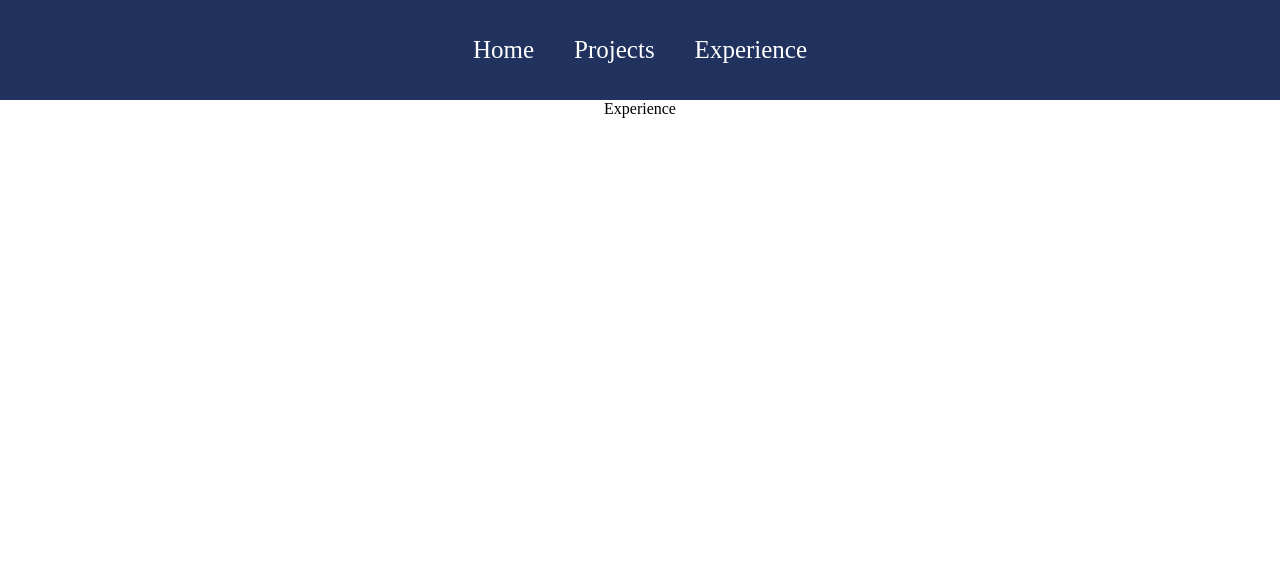
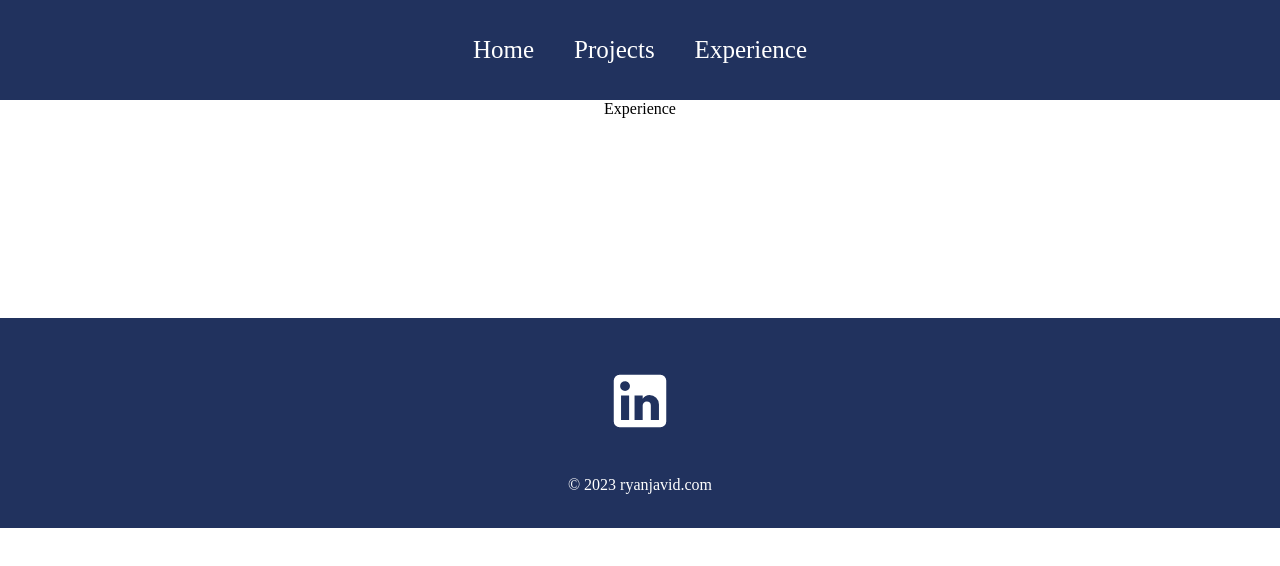
Before and after one commit to Ryan-Sadeghi-Javid/personal, a React (Create React App) app: page /experience in a window 1280 px wide. Shown: the top 566 px of the page. Built offline with nearby package versions, Linux system fonts and the light colour scheme.

Commit message:
Finished Footer

```diff
--- a/src/App.js
+++ b/src/App.js
@@ -4,6 +4,7 @@
 import Projects from "./pages/Projects";
 import Experience from "./pages/Experience";
 import Navbar from "./components/Navbar";
+import Footer from "./components/Footer";
 
 function App() {
   return (
@@ -15,6 +16,7 @@
           <Route path="/projects" element={<Projects />} />
           <Route path="/experience" element={<Experience />} />
         </Routes>
+        <Footer />
       </Router>
     </div>
   );
--- /dev/null
+++ b/src/components/Footer.js
@@ -0,0 +1,16 @@
+import React from 'react'
+import LinkedInIcon from "@material-ui/icons/LinkedIn";
+import "../styles/Footer.css"
+
+function Footer() {
+  return (
+    <div className="footer">
+        <div className="socialMedia">
+        <LinkedInIcon />
+        </div>
+        <p> &copy; 2023 ryanjavid.com</p>
+    </div>
+  )
+}
+
+export default Footer
--- /dev/null
+++ b/src/styles/Footer.css
@@ -0,0 +1,28 @@
+.footer {
+    width: 100%;
+    height: 200px;
+    background: #21325e;
+    display: flex;
+    justify-content: center;
+    align-items: center;
+    flex-direction: column;
+    padding-top: 10px;
+    margin-top: 200px;
+  }
+
+  .socialMedia svg {
+    color: white;
+    margin: 20px;
+    font-size: 70px;
+    cursor: pointer;
+  }
+
+  .footer p {
+    color: white;
+  }
+
+  @media only screen and (max-width: 600px) {
+    .footer svg {
+      font-size: 50px;
+    }
+  }
```
